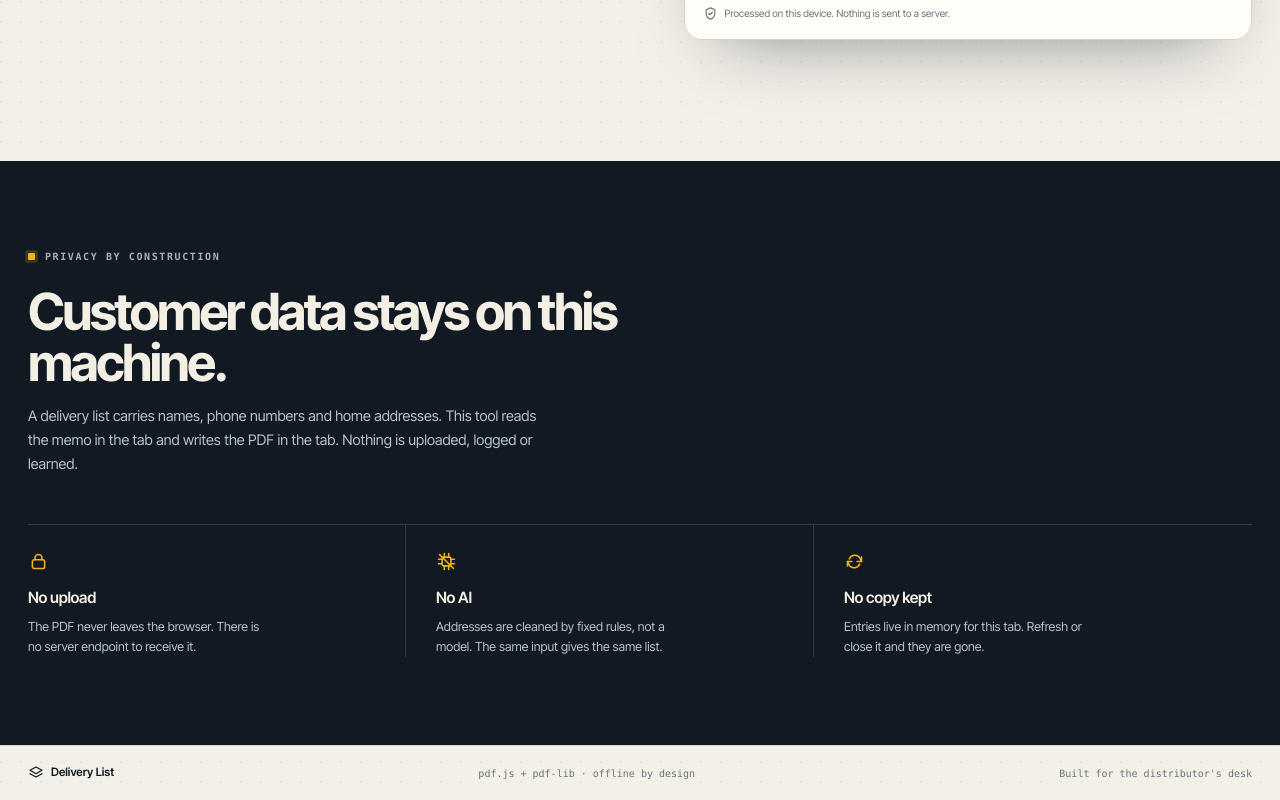
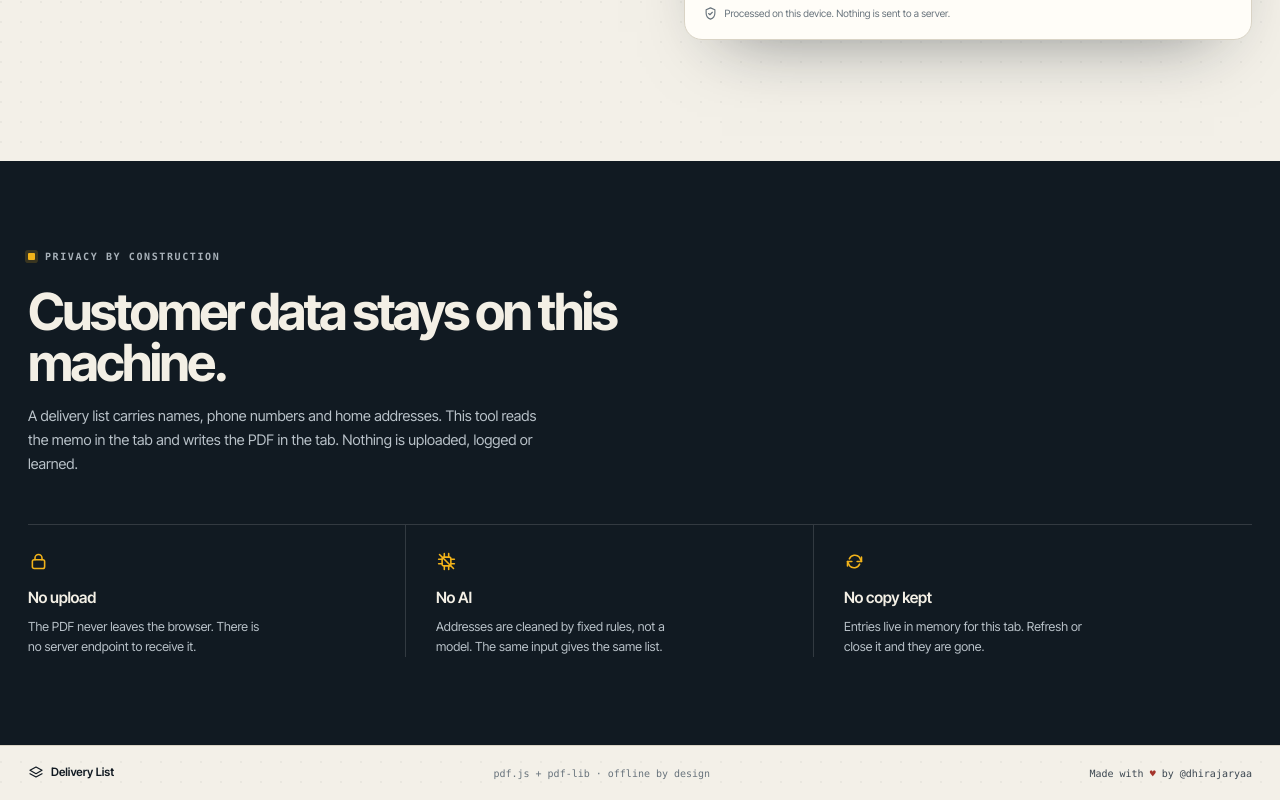
Before and after one commit to dhirajaryaa/Cash-memo-converter, a Next.js app: page / in a window 1280 px wide. Shown: the part 639-1439 px from the top of the page. Built offline with nearby package versions, Linux system fonts and the light colour scheme.

Commit message:
add creator credit

```diff
--- a/app/globals.css
+++ b/app/globals.css
@@ -1291,6 +1291,21 @@ svg {
   font-weight: 600;
 }
 
+.footer-credit {
+  color: var(--ink-2);
+  text-decoration: none;
+}
+
+.footer-credit:hover {
+  color: var(--ink);
+  text-decoration: underline;
+  text-underline-offset: 3px;
+}
+
+.footer-heart {
+  color: var(--red);
+}
+
 /* Entrance */
 @keyframes enter {
   from {
--- a/app/layout.tsx
+++ b/app/layout.tsx
@@ -8,6 +8,9 @@ export const metadata: Metadata = {
   description:
     "Turn an Indane Cash Memo Bulk PDF into a clean A4 delivery list. Runs entirely in your browser. No uploads, no AI, no account.",
   applicationName: "Delivery List",
+  authors: [{ name: "Dhiraj Arya", url: "https://github.com/dhirajaryaa" }],
+  creator: "Dhiraj Arya",
+  publisher: "Dhiraj Arya",
   manifest: "/manifest.webmanifest",
   icons: { icon: "/icon.svg" },
   openGraph: {
--- a/components/converter-app.tsx
+++ b/components/converter-app.tsx
@@ -732,7 +732,14 @@ export default function ConverterApp() {
             <LayersIcon size={16} /> Delivery List
           </span>
           <span>pdf.js + pdf-lib · offline by design</span>
-          <span>Built for the distributor&apos;s desk</span>
+          <a
+            className="footer-credit"
+            href="https://github.com/dhirajaryaa"
+            target="_blank"
+            rel="noreferrer"
+          >
+            Made with <span className="footer-heart" aria-hidden="true">♥</span> by @dhirajaryaa
+          </a>
         </div>
       </footer>
     </div>
```
Also changed, not shown: 1 other file (tests, documents, lock files or other folders).
